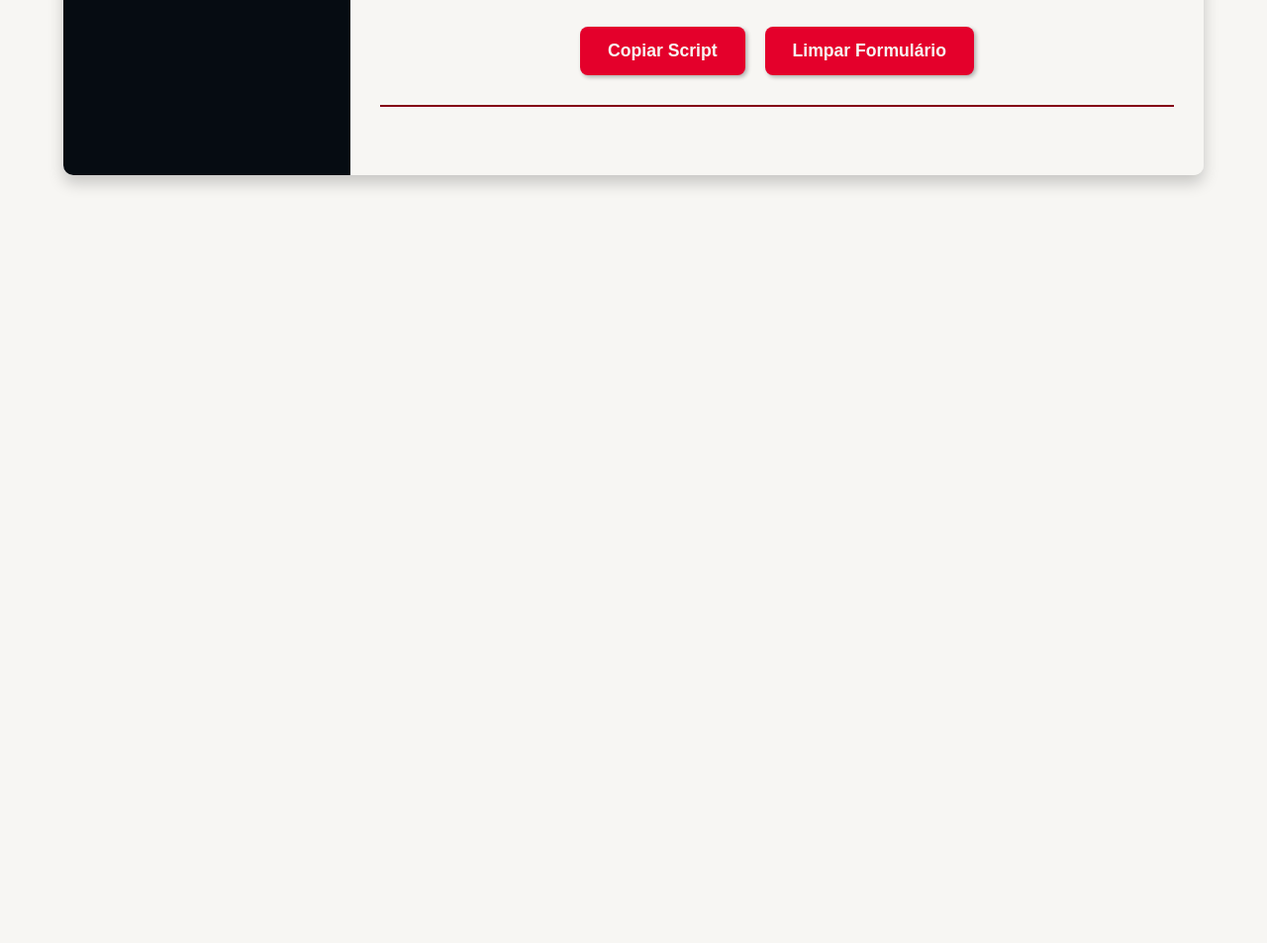
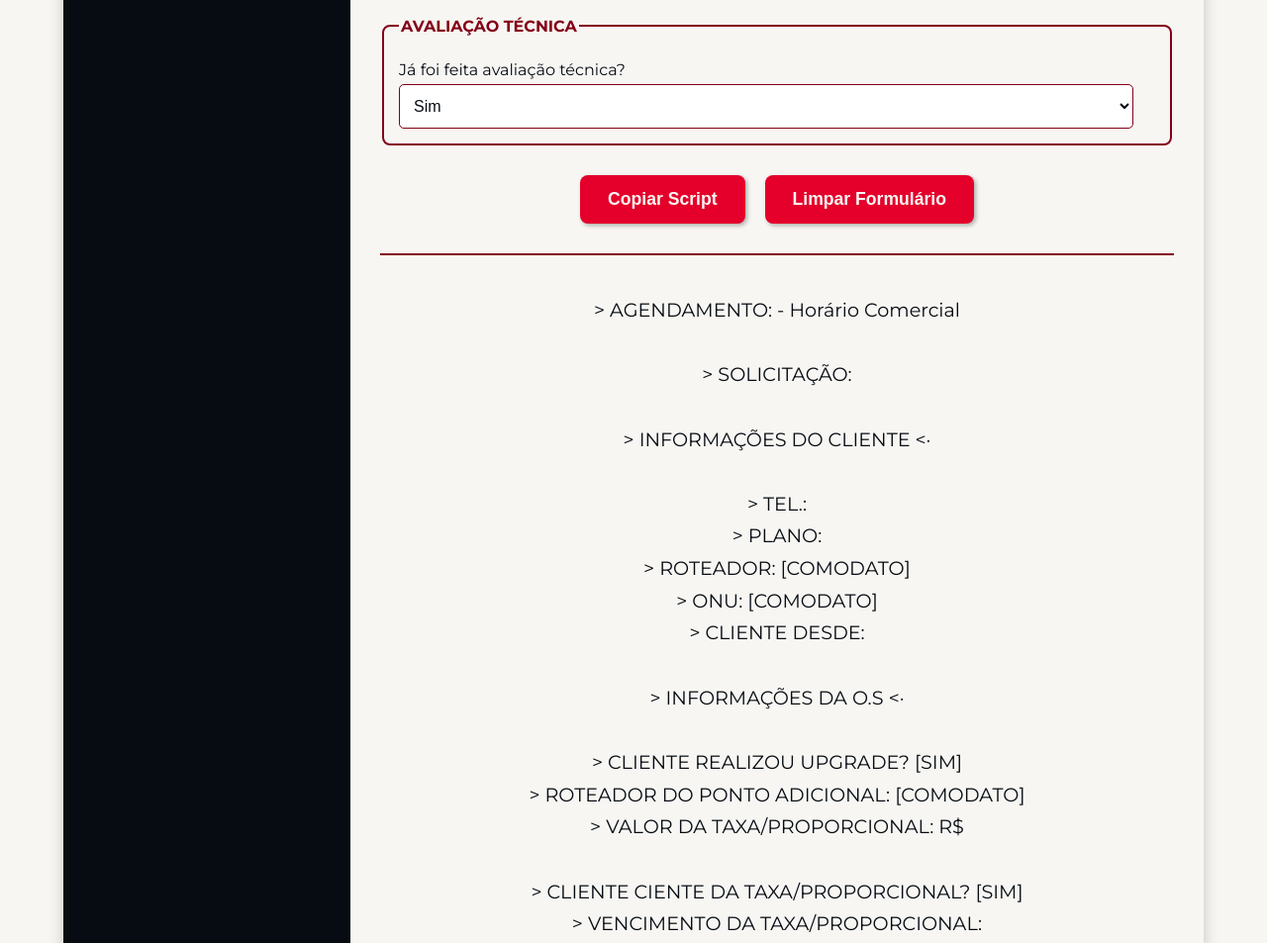
Before and after one commit to SilvasPedro/Script_OS_ETECC, a plain HTML site: page os_ponto_adicional.html in a window 1280 px wide. Shown: the part 1367-2320 px from the top of the page at 99% size. Before the commit the page ends 1624 px from the top, so only its background shows below. Drawn offline with Linux system fonts and the light colour scheme.

Commit message:
Adicionando alertas de horário e inserindo nova função na página de ponto adicional

```diff
--- a/javascript/os_ponto_adicional.js
+++ b/javascript/os_ponto_adicional.js
@@ -20,6 +20,9 @@ document.addEventListener('DOMContentLoaded', function() {
     const copiarButton = document.getElementById('copiar');
     const limparButton = document.getElementById('limpar');
     const textoGerado = document.getElementById('texto-gerado');
+
+    // Nova notificação
+    const notificacaoHorario = document.getElementById('notificacao-horario');
 
     // Função para formatar a data
     function formatarData(data) {
@@ -60,7 +63,22 @@ document.addEventListener('DOMContentLoaded', function() {
             }
         }
 
-        textoGerado.textContent = `> AGENDAMENTO: ${agendamentoCompleto}\n\n> SOLICITAÇÃO: ${solicitacao}\n\n> INFORMAÇÕES DO CLIENTE <·\n\n> TEL.: ${telefone}\n> PLANO: ${plano}\n> ROTEADOR: [${roteador}]\n> ONU: [${onu}]\n> CLIENTE DESDE: ${clienteDesdeFormatada}\n\n> INFORMAÇÕES DA O.S <·\n\n> CLIENTE REALIZOU UPGRADE? [${upgrade}]\n> ROTEADOR DO PONTO ADICIONAL: [${roteadorAdicional}]\n> VALOR DA TAXA/PROPORCIONAL: R$ ${valorTaxa}\n\n> CLIENTE CIENTE DA TAXA/PROPORCIONAL? [${cienteTaxa}]\n> VENCIMENTO DA TAXA/PROPORCIONAL: ${vencimentoTaxa}`;
+        let texto = `> AGENDAMENTO: ${agendamentoCompleto}\n\n` +
+                    `> SOLICITAÇÃO: ${solicitacao}\n\n` +
+                    `> INFORMAÇÕES DO CLIENTE <·\n\n` +
+                    `> TEL.: ${telefone}\n` +
+                    `> PLANO: ${plano}\n` +
+                    `> ROTEADOR: [${roteador}]\n` +
+                    `> ONU: [${onu}]\n` +
+                    `> CLIENTE DESDE: ${clienteDesdeFormatada}\n\n` +
+                    `> INFORMAÇÕES DA O.S <·\n\n` +
+                    `> CLIENTE REALIZOU UPGRADE? [${upgrade}]\n` +
+                    `> ROTEADOR DO PONTO ADICIONAL: [${roteadorAdicional}]\n` +
+                    `> VALOR DA TAXA/PROPORCIONAL: R$ ${valorTaxa}\n\n` +
+                    `> CLIENTE CIENTE DA TAXA/PROPORCIONAL? [${cienteTaxa}]\n` +
+                    `> VENCIMENTO DA TAXA/PROPORCIONAL: ${vencimentoTaxa}`;
+
+        textoGerado.textContent = texto;
     }
 
     copiarButton.addEventListener('click', function() {
@@ -88,6 +106,14 @@ document.addEventListener('DOMContentLoaded', function() {
             agendamentoHorarioInput.style.display = 'none';
             labelAgendamentoHorario.style.display = 'none';
         }
+
+        // Mostra a notificação se for "última" ou "após", oculta caso contrário
+        if (this.value === 'ultima' || this.value === 'apos') {
+            notificacaoHorario.style.display = 'block';
+        } else {
+            notificacaoHorario.style.display = 'none';
+        }
+
         gerarTexto();
     });
 
@@ -99,4 +125,7 @@ document.addEventListener('DOMContentLoaded', function() {
     document.querySelectorAll('input, textarea, select').forEach(input => {
         input.addEventListener('change', gerarTexto);
     });
+
+    // Chamada inicial para o campo de período
+    agendamentoPeriodoInput.dispatchEvent(new Event('change'));
 });
--- a/os_ponto_adicional.html
+++ b/os_ponto_adicional.html
@@ -38,7 +38,9 @@
                     <option value="ultima">Última do dia</option>
                     <option value="apos">Após</option>
                 </select>
-
+                <p id="notificacao-horario" style="display: none; color: red; font-size: 0.9em; margin-top: 5px;">
+                    A última O.S deve ser iniciada no máximo até às 16h30.
+                </p>
                 <label for="agendamento_horario" id="label_agendamento_horario" style="display: none;">Horário (Após):</label>
                 <input type="time" id="agendamento_horario" style="display: none;">
 
@@ -87,6 +89,16 @@
                     <label for="vencimento_taxa">Vencimento da taxa/proporcional:</label>
                     <input type="date" id="vencimento_taxa">
                 </fieldset>
+                <fieldset>
+                    <legend>AVALIAÇÃO TÉCNICA</legend>
+                    <label>Já foi feita avaliação técnica?</label>
+                    <select id="avaliacao_tecnica">
+                        <option value="sim">Sim</option>
+                        <option value="nao">Não</option>
+                    </select>
+                    <label for="baixa_avaliacao" id="label_baixa_avaliacao" style="display: none;">Baixa da Avaliação:</label>
+                    <textarea id="baixa_avaliacao" style="display: none;"></textarea>
+                </fieldset>
             </div>
             <div class="buttons">
                 <button id="copiar">Copiar Script</button>
```
Also changed, not shown: javascript/os_geral.js (+14 -0 lines), javascript/os_mudanca_endereco.js (+28 -1 lines), os_geral.html (+3 -1 lines), os_mudanca_endereco.html (+3 -1 lines).
